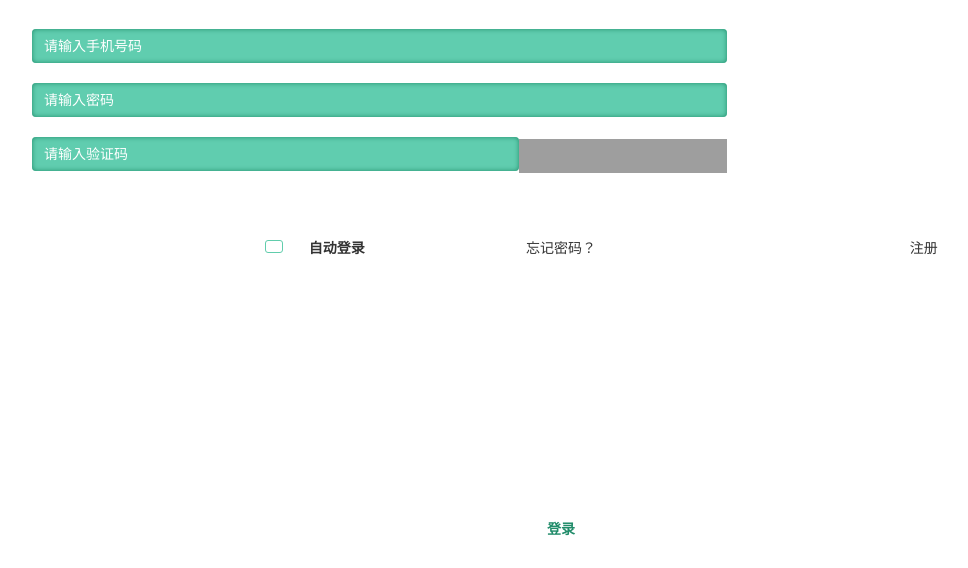
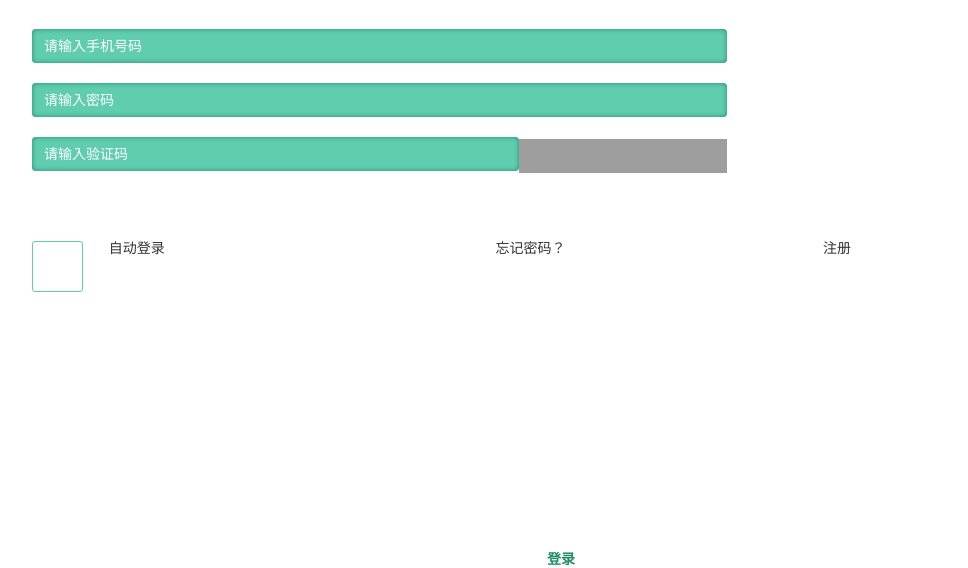
Before and after one commit to panhhonggang/xinpin, a PHP site: page /DbName/Application/Home/View/Login/login.html in a window 1280 px wide. Shown: the part 527-1095 px from the top of the page, without its empty margins (79-1047 px from the left). Run offline with PHP 8.4, Linux system fonts and the light colour scheme; grey boxes are pictures that could not be loaded.

Commit message:
手机端登录页面样式更新

```diff
--- a/preject/Application/Admin/View/Public/nav.html
+++ b/preject/Application/Admin/View/Public/nav.html
@@ -1,5 +1,3 @@
-
-
 <div class="navBox sidebar-collapse fl" id="nav">
     <ul class="nav nav-list">
         <li class="active">
--- a/preject/Application/Home/View/Consume/index.html
+++ b/preject/Application/Home/View/Consume/index.html
@@ -63,7 +63,11 @@
         $(this).children("span").addClass("spanActive");
         $(this).siblings().children("span").removeClass("spanActive");
     });
-
+    //无数据是的样式显示
+    if($("#textList").children().size()==0){
+        var liHtml="<li role='presentation' style='width:100vw;'><p style='width:100vw;'>暂无数据</p><span class='spanActive' style='margin:0 auto;float:initial;'></span></li>";
+        $("#textList").html(liHtml);
+    }
     // 请求查询IC卡消费
     /**
      * [getIcIdConsume 请求查询IC卡消费记录]
--- a/preject/Application/Home/View/Index/index.html
+++ b/preject/Application/Home/View/Index/index.html
@@ -7,6 +7,7 @@
 <script src="__PUBLIC__/Home/js/jquery-1.8.3.min.js"></script>
 <link rel="stylesheet" type="text/css" href="__PUBLIC__/Home/css/bootstrap.min.css">
 <link rel="stylesheet" type="text/css" href="__PUBLIC__/Home/css/mobileStyle.css">
+<script src="__PUBLIC__/Home/js/public.js"></script>
 <title>馨品共享水</title>
 <style>
 #text{
@@ -157,7 +158,7 @@ footer.footer{
         <a><span class="logo4"></span>扫码取水</a>
         <a class="btn5" href="{{:U('Home/Users/mine')}}"><span class="logo5"></span>我的</a>
     </footer>
-    <script src="__PUBLIC__/Home/js/public.js"></script>
+
     <script>
         $(".logo1").css("background-position","-11.6rem 0");
         $(".btn1").css("color","#008C63");
--- a/preject/Application/Home/View/Login/login.html
+++ b/preject/Application/Home/View/Login/login.html
@@ -35,16 +35,10 @@
 				</section>
 			</section>
 
-			<section class="row btn-list">
-				<section class="col-xs-4 text-right">
-					<input class="checkSpan" type="checkbox" name="remember" id="remember"><label for="remember">自动登录</label>
-				</section>
-				<section class="col-xs-4 text-center">
-					<a href="{{:U('Register/resetPassword')}}">忘记密码？</a>
-				</section>
-				<section class="col-xs-4 text-center">
-					<a href="{{:U('Register/register')}}">注册</a>
-				</section>
+			<section class="btn-list">
+					<input class="checkSpan" type="checkbox" name="remember" id="remember"><label for="remember" style="font-weight: 400">自动登录</label>
+					<a class="forgetPwd" href="{{:U('Register/resetPassword')}}">忘记密码？</a>
+					<a class="registerLink" href="{{:U('Register/register')}}">注册</a>
 			</section>
 		</section>
 		<!-- 登录按钮 -->
--- a/preject/Application/Home/View/Register/register.html
+++ b/preject/Application/Home/View/Register/register.html
@@ -70,13 +70,14 @@
 			</section>
 		</section>
 		<!-- 下一步按钮 -->
-		<section class="registerBtn text-center">下一步</section>
+		<section class="registerBtn text-center"><button style="border: none;background: none; width: 100%;height: 100%;">下一步</button></section>
 	</form>
 	<section class="registerFooter text-center">
 			已有账号， <a href="{{:U('Login/login')}}">立即登录</a>
 	</section>
 	<script src="__PUBLIC__/Home/js/public.js"></script>
 	<!-- layui.js -->
-<script type="text/javascript" src="__PUBLIC__/Admin/layui/layui.js"></script>
+	<script type="text/javascript" src="__PUBLIC__/Admin/layui/layui.js"></script>
+	<link rel="stylesheet" href="__PUBLIC__/Admin/layui/css/layui.css" />
 </body>
 </html>
--- a/preject/Application/Home/View/Register/registerNext.html
+++ b/preject/Application/Home/View/Register/registerNext.html
@@ -42,7 +42,7 @@
 		    </section>
 		</section>
 		<!-- 注册按钮 -->
-		<section class="registerBtn text-center">>注册</section>
+		<section class="registerBtn text-center"><button style="border: none;background: none; width: 100%;height: 100%;">注册</button></section>
 	</form>
 	<section class="registerFooter text-center">已有账号， <a href="{{:U('Login/login')}}">立即登录</a></section>
 	<script src="__PUBLIC__/Home/js/LAreaData1.js"></script>
@@ -51,7 +51,9 @@
     <script src="__PUBLIC__/Home/js/public.js"></script>
     <link rel="stylesheet" href="__PUBLIC__/Home/css/LArea.css">
     <!-- layui.js -->
+	<!-- layui.js -->
 	<script type="text/javascript" src="__PUBLIC__/Admin/layui/layui.js"></script>
+	<link rel="stylesheet" href="__PUBLIC__/Admin/layui/css/layui.css" />
     <script>
     var area1 = new LArea();
     area1.init({
--- a/preject/Application/Home/View/Register/resetPassword.html
+++ b/preject/Application/Home/View/Register/resetPassword.html
@@ -74,6 +74,8 @@
 	</form>
 	<script src="__PUBLIC__/Home/js/public.js"></script>
 	<!-- layui.js -->
+	<!-- layui.js -->
 	<script type="text/javascript" src="__PUBLIC__/Admin/layui/layui.js"></script>
+	<link rel="stylesheet" href="__PUBLIC__/Admin/layui/css/layui.css" />
 </body>
 </html>
--- a/preject/Application/Home/View/Register/resetPasswordNext.html
+++ b/preject/Application/Home/View/Register/resetPasswordNext.html
@@ -34,6 +34,6 @@
 	<script src="__PUBLIC__/Home/js/public.js"></script>
 	<!-- layui.js -->
 	<script type="text/javascript" src="__PUBLIC__/Admin/layui/layui.js"></script>
-
+	<link rel="stylesheet" href="__PUBLIC__/Admin/layui/css/layui.css" />
 </body>
 </html>
--- a/preject/Application/Home/View/Users/mine.html
+++ b/preject/Application/Home/View/Users/mine.html
@@ -12,7 +12,7 @@
 <body>
 <!-- logo -->
 <section class="showmine">
-    <p class="minelogo"></p>
+    <p class="minelogo"><img src="__PUBLIC__/Home/image/ceneo.jpg"></p>
     <p class="textMine text-center">{{$name}}</p>
 </section>
 <ul class="mineList">
--- a/preject/Public/Home/css/mobileStyle.css
+++ b/preject/Public/Home/css/mobileStyle.css
@@ -2,7 +2,6 @@
 * {
     margin: 0;
     padding: 0;
-    -webkit-appearance: none;
     -webkit-tap-highlight-color: rgba(0, 0, 0, 0);
     -webkit-touch-callout: none;
     box-sizing: border-box;
@@ -78,26 +77,41 @@ text-decoration:none;
 .registerFooter a{
 	color: #218C6A;
 }
-.inputBox .row input.checkSpan {
-	width: 14px;
-	height: 13px;
+
+
+.btn-list{
+	margin-top: 5vw;
+	width: 85vw;
+}
+.inputBox input.checkSpan {
+	width: 4vw;
+	height:4vw;
+	vertical-align: top;
 	border: 1px solid #61CDAC;
-	margin:0 2vw;
+	margin-right: 2vw;
 	border-radius: 3px;
-	padding: 0px 8px;
-	background: none;
-	box-shadow:none;
 
 }
 .checkSpanBg{
 	background: url("../image/sprite.png") no-repeat;
 	background-size: 17.7rem 9rem;
-	background-position: -15.5rem -2.7rem;
+	background-position: -15.6rem -2.9rem;
 }
-.btn-list{
-	margin-top: 5vw;
+.btn-list a.forgetPwd{
+	display: inline-block;
+	width: 31vw;
+	text-align: right;
+	text-decoration: none;
 }
-
+input{
+	-webkit-appearance: none;
+}
+.btn-list a.registerLink{
+	display: inline-block;
+	width: 22vw;
+	text-align: right;
+	text-decoration: none;
+}
 .col-md-12{position: relative;}
 .col-md-12 .caret{
 	position:absolute;
@@ -376,15 +390,12 @@ a.addIDbtn{
 	width: 50vw;
 	height: 10vh;
 	line-height: 10vh;
-	font-size: 1rem;
+	font-size: .8rem;
 	margin-bottom: 0;
 	border-bottom: 1px solid #D7D7D7;
 }
-.consumeTable{
-}
 .spanActive{
 	background:#008A63;
-    opacity:0.5;
     display: block;
     float: left;
     width:2vw;
@@ -451,8 +462,11 @@ a.addIDbtn{
     margin: 0 auto;
     margin-top: 5vw;
     margin-bottom: 1vw;
-    border-radius: 50%;
-    text-align: center;
+}
+.minelogo img{
+	width: 100%;
+	border-radius: 50%;
+	border:1px solid #ccc;
 }
 .textMine{
 	color: #5e5e5e;
@@ -612,7 +626,7 @@ a.addIDbtn{
 	    background-position: -5.7rem -1.8rem;
 }
 .payList > a > i.i2{
-	    background-position: -3.8rem -1.9rem;
+	    background-position: -3.8rem -1.8rem;
 }
 .payList > a > span{
 	width: 4vw;
@@ -629,7 +643,7 @@ a.addIDbtn{
 .rechargeBtn{
 	background: #008A63;
 	color: #fff;
-	height: 6vh;
+	height: 7vh;
 	margin-bottom: 5vh;
 }
 .listOption a.activeBg{
@@ -637,3 +651,7 @@ a.addIDbtn{
 	border:0;
 	color:#fff;
 }
+.btn:active:focus, .btn:focus {
+    outline: none;
+    outline-offset: none;
+}
```
Also changed, not shown: preject/Application/Home/View/Card/index.html (+38 -13 lines), preject/Public/Home/image/ceneo.jpg (added), preject/Public/Home/image/ceneo.png (added).
